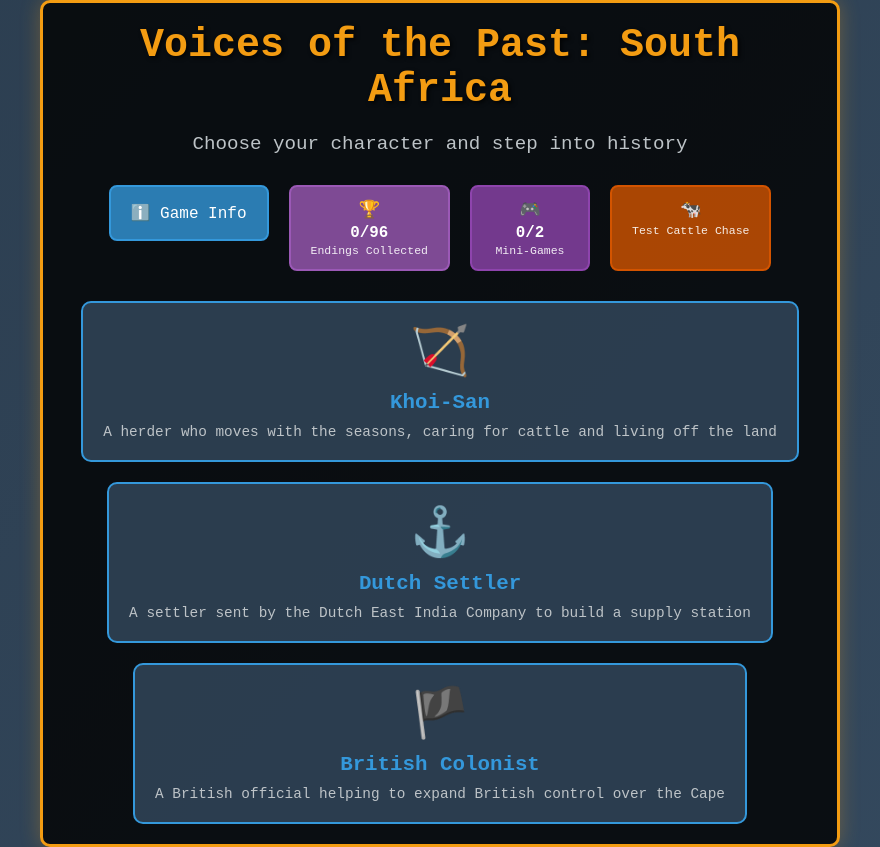
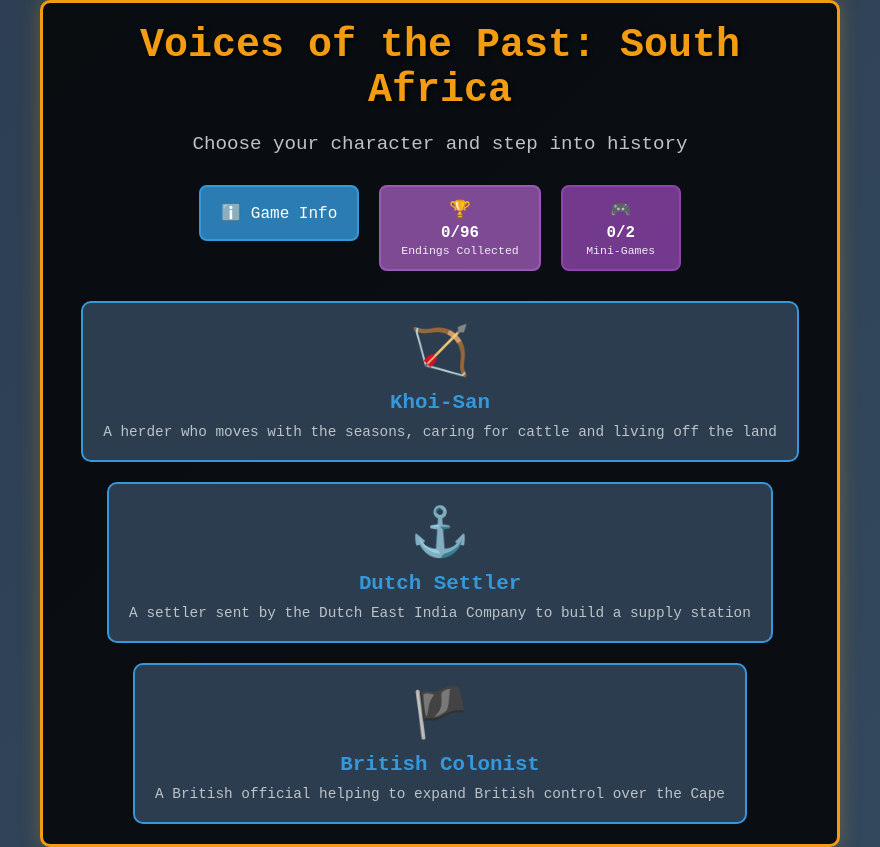
Before and after one commit to frogmanjhb/gameofsouthafrica, a plain HTML site: page index.html in a window 1280 px wide. Shown: the whole page, without its empty margins (200-1080 px from the left). Drawn offline with Linux system fonts and the light colour scheme.

Commit message:
Remove cattle test button and associated styles from index.html to streamline UI and improve code maintainability.

```diff
--- a/index.html
+++ b/index.html
@@ -372,38 +372,6 @@
             text-align: center;
         }
 
-        .cattle-test-button {
-            background: rgba(211, 84, 0, 0.8);
-            border: 2px solid #d35400;
-            color: white;
-            padding: 12px 20px;
-            border-radius: 8px;
-            cursor: pointer;
-            font-size: 0.9em;
-            transition: all 0.3s ease;
-            font-family: 'Courier New', monospace;
-            display: flex;
-            flex-direction: column;
-            align-items: center;
-            min-width: 120px;
-        }
-
-        .cattle-test-button:hover {
-            background: rgba(211, 84, 0, 1);
-            border-color: #f39c12;
-            transform: translateY(-2px);
-        }
-
-        .cattle-test-icon {
-            font-size: 1.2em;
-            margin-bottom: 4px;
-        }
-
-        .cattle-test-text {
-            font-size: 0.8em;
-            opacity: 0.9;
-            text-align: center;
-        }
 
         /* Mini-Game Collection Styles */
         .mini-game-screen {
@@ -1130,10 +1098,6 @@
                     <span id="miniGameCount" class="mini-game-count">0/2</span>
                     <span class="mini-game-text">Mini-Games</span>
                 </button>
-                <button id="cattleTestButton" class="cattle-test-button" onclick="testCattleChase()">
-                    <span class="cattle-test-icon">🐄</span>
-                    <span class="cattle-test-text">Test Cattle Chase</span>
-                </button>
             </div>
 
             <div class="character-selection">
```
